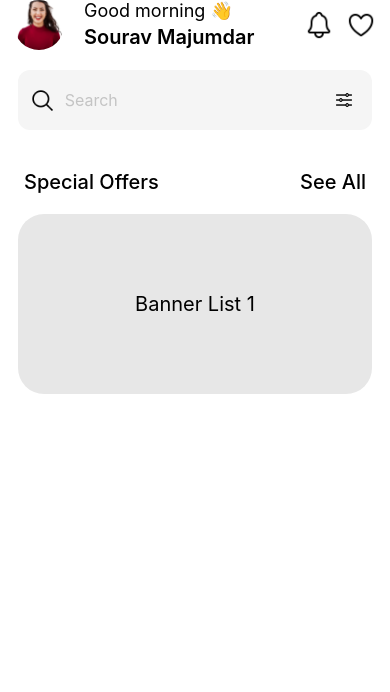
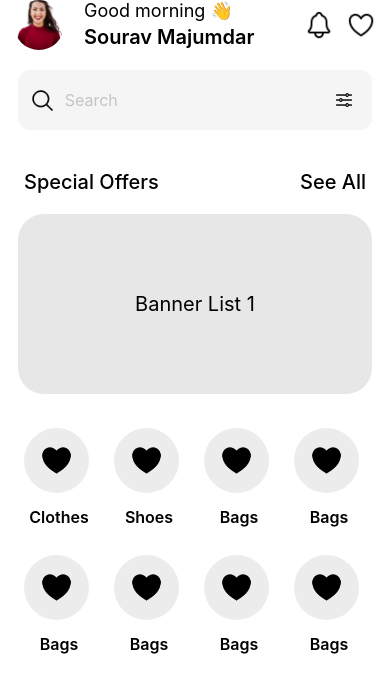
Before and after one commit to souravdev-eng/evira-ecom, a React Native app in the folder app/: screen / in a window 390 px wide. Shown: the top 692 px of the page. Built offline with nearby package versions, Linux system fonts and the light colour scheme.

Commit message:
Adding catagory list

```diff
--- /dev/null
+++ b/app/src/organisms/CategoryList/CategoryList.styles.tsx
@@ -0,0 +1,24 @@
+import {StyleSheet} from 'react-native';
+
+const styles = StyleSheet.create({
+  container: {
+    backgroundColor: '#ececec',
+    width: 65,
+    height: 65,
+    justifyContent: 'center',
+    alignItems: 'center',
+    borderRadius: 60,
+    marginBottom: 14,
+  },
+  icon: {
+    width: 35,
+    height: 35,
+  },
+  categoryText: {
+    fontSize: 16,
+    fontWeight: '600',
+    textAlign: 'center',
+  },
+});
+
+export default styles;
--- /dev/null
+++ b/app/src/organisms/CategoryList/CategoryList.tsx
@@ -0,0 +1,82 @@
+import React from 'react';
+import {View, Text, Image, TouchableOpacity} from 'react-native';
+import styles from './CategoryList.styles';
+
+const CATEGORY_LIST = [
+  {
+    _id: '1',
+    category: 'Clothes',
+    icon: require('../../assets/icons/heart-sharp.png'),
+  },
+  {
+    _id: '2',
+    category: 'Shoes',
+    icon: require('../../assets/icons/heart-sharp.png'),
+  },
+  {
+    _id: '3',
+    category: 'Bags',
+    icon: require('../../assets/icons/heart-sharp.png'),
+  },
+  {
+    _id: '3',
+    category: 'Bags',
+    icon: require('../../assets/icons/heart-sharp.png'),
+  },
+  {
+    _id: '3',
+    category: 'Bags',
+    icon: require('../../assets/icons/heart-sharp.png'),
+  },
+  {
+    _id: '3',
+    category: 'Bags',
+    icon: require('../../assets/icons/heart-sharp.png'),
+  },
+  {
+    _id: '3',
+    category: 'Bags',
+    icon: require('../../assets/icons/heart-sharp.png'),
+  },
+  {
+    _id: '3',
+    category: 'Bags',
+    icon: require('../../assets/icons/heart-sharp.png'),
+  },
+];
+
+const CategoryList = () => {
+  const renderItem = (item: any) => (
+    <View
+      style={{
+        justifyContent: 'center',
+        width: 70,
+        marginHorizontal: 10,
+        marginVertical: 14,
+      }}>
+      <TouchableOpacity activeOpacity={0.5} style={styles.container}>
+        <Image
+          source={require('../../assets/icons/heart-sharp.png')}
+          style={styles.icon}
+        />
+      </TouchableOpacity>
+      <Text numberOfLines={1} style={styles.categoryText}>
+        {item.category}
+      </Text>
+    </View>
+  );
+
+  return (
+    <View
+      style={{
+        flexDirection: 'row',
+        flexWrap: 'wrap',
+      }}>
+      {CATEGORY_LIST.map((el, idx) => (
+        <React.Fragment key={idx}>{renderItem(el)}</React.Fragment>
+      ))}
+    </View>
+  );
+};
+
+export default CategoryList;
--- a/app/src/screens/HomeScreen/HomeScreen.tsx
+++ b/app/src/screens/HomeScreen/HomeScreen.tsx
@@ -4,6 +4,7 @@ import styles from './HomeScreen.styles';
 import Header from '../../organisms/Header/Header';
 import SearchBar from '../../organisms/SearchBar/SearchBar';
 import BannerList from '../../organisms/BannerList/BannerList';
+import CategoryList from '../../organisms/CategoryList/CategoryList';
 
 const HomeScreen = () => {
   return (
@@ -14,9 +15,12 @@ const HomeScreen = () => {
       <View style={{marginVertical: 20}}>
         <SearchBar />
       </View>
+      {/* Special offers */}
       <BannerList />
-      {/* Special offers */}
       {/* Category icon list */}
+      <View style={{marginVertical: 20}}>
+        <CategoryList />
+      </View>
       {/* filter options */}
       {/* List of products */}
     </View>
```
Also changed, not shown: app/src/organisms/CategoryList/CategoryList.hook.tsx (added).
